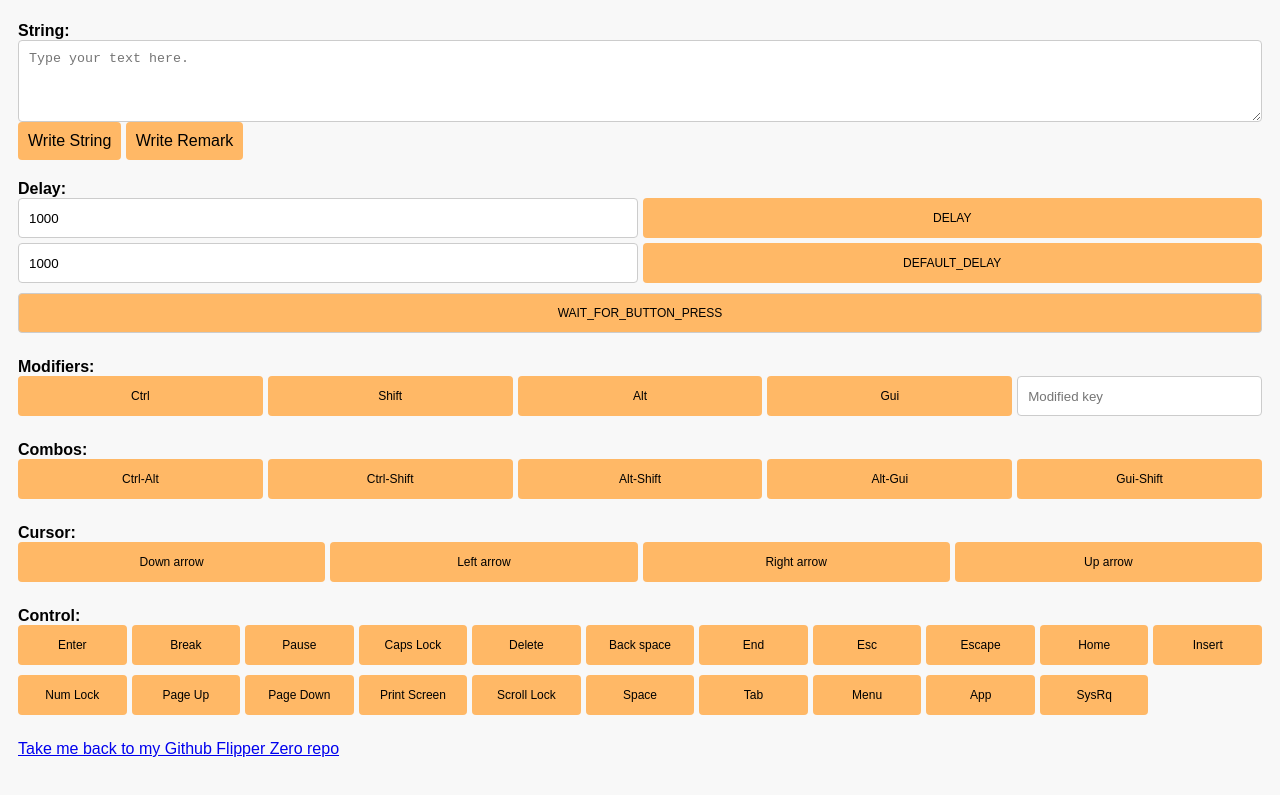
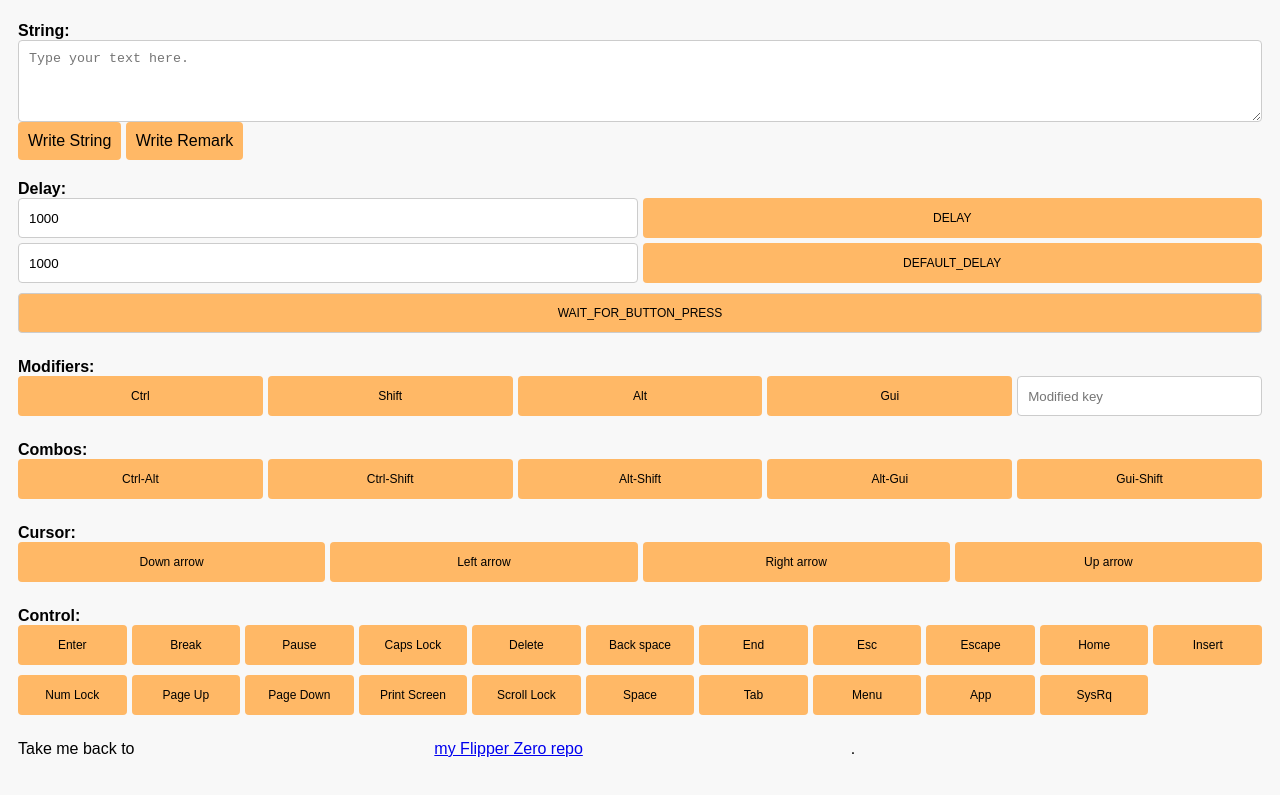
Before and after one commit to Zarcolio/flipperzero, a plain HTML site: page BadUSB/Ducky Script creator/index.html in a window 1280 px wide. Shown: the part 309-1104 px from the top of the page. Drawn offline with Linux system fonts and the light colour scheme.

Commit message:
Update index.html

```diff
--- a/BadUSB/Ducky Script creator/index.html
+++ b/BadUSB/Ducky Script creator/index.html
@@ -232,7 +232,7 @@ You can edit this manually before saving, if needed."></textarea>
   </div>
 
   <div class="container">
-    <div class="other"><a href="https://github.com/Zarcolio/flipperzero">Take me back to my Github Flipper Zero repo</a></div>
+    <div class="other">Take me back to <a href="https://github.com/Zarcolio/flipperzero">my Flipper Zero repo</a>.</div>
   </div>
 
   <script>
```
